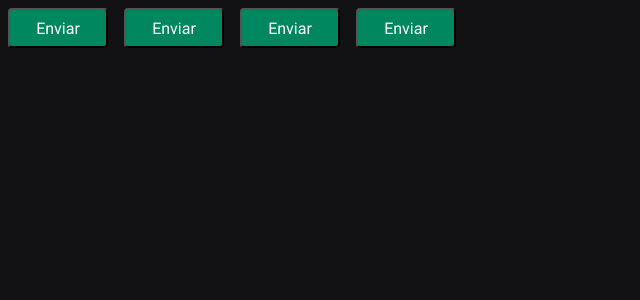
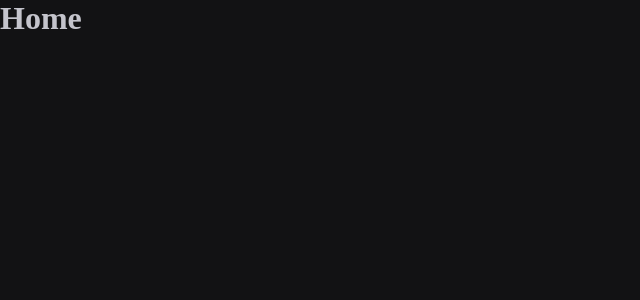
Before and after one commit to MuriloNSantos17/ROCKET-SEAT-IGNITE, a React (Vite) app in the folder aulas/02-ignite-timer/: page / in a window 1280 px wide. Shown: the top 300 px of the page, without its empty margins (0-640 px from the left). Built offline with nearby package versions, Linux system fonts and the light colour scheme.

Commit message:
Commit start routes

```diff
--- a/aulas/02-ignite-timer/package.json
+++ b/aulas/02-ignite-timer/package.json
@@ -13,6 +13,7 @@
   "dependencies": {
     "react": "^18.2.0",
     "react-dom": "^18.2.0",
+    "react-router-dom": "^6.21.1",
     "styled-components": "^6.1.6"
   },
   "devDependencies": {
--- a/aulas/02-ignite-timer/src/App.tsx
+++ b/aulas/02-ignite-timer/src/App.tsx
@@ -1,16 +1,16 @@
 import { ThemeProvider } from 'styled-components'
-import { Button } from './components/Button'
 import { defaultTheme } from './styles/themes/default'
+import { BrowserRouter } from 'react-router-dom'
 import { GlobalStyle } from './styles/global'
+import { Router } from './Router'
 
 export function App() {
   return (
-    <ThemeProvider theme={defaultTheme}>
-      <Button variant="primary" />
-      <Button variant="secondary" />
-      <Button variant="danger" />
-      <Button variant="normal" />
-      <GlobalStyle />
-    </ThemeProvider>
+    <BrowserRouter>
+      <ThemeProvider theme={defaultTheme}>
+        <Router />
+        <GlobalStyle />
+      </ThemeProvider>
+    </BrowserRouter>
   )
 }
--- /dev/null
+++ b/aulas/02-ignite-timer/src/Router.tsx
@@ -0,0 +1,12 @@
+import { Routes, Route } from 'react-router-dom'
+import { History } from './pages/History'
+import { Home } from './pages/Home'
+
+export function Router() {
+  return (
+    <Routes>
+      <Route path="/" element={<Home />} />
+      <Route path="/history" element={<History />} />
+    </Routes>
+  )
+}
--- /dev/null
+++ b/aulas/02-ignite-timer/src/pages/History.tsx
@@ -0,0 +1,3 @@
+export function History() {
+  return <h1>History</h1>
+}
--- /dev/null
+++ b/aulas/02-ignite-timer/src/pages/Home.tsx
@@ -0,0 +1,3 @@
+export function Home() {
+  return <h1>Home</h1>
+}
```
Also changed, not shown: 1 other file (tests, documents, lock files or other folders).
